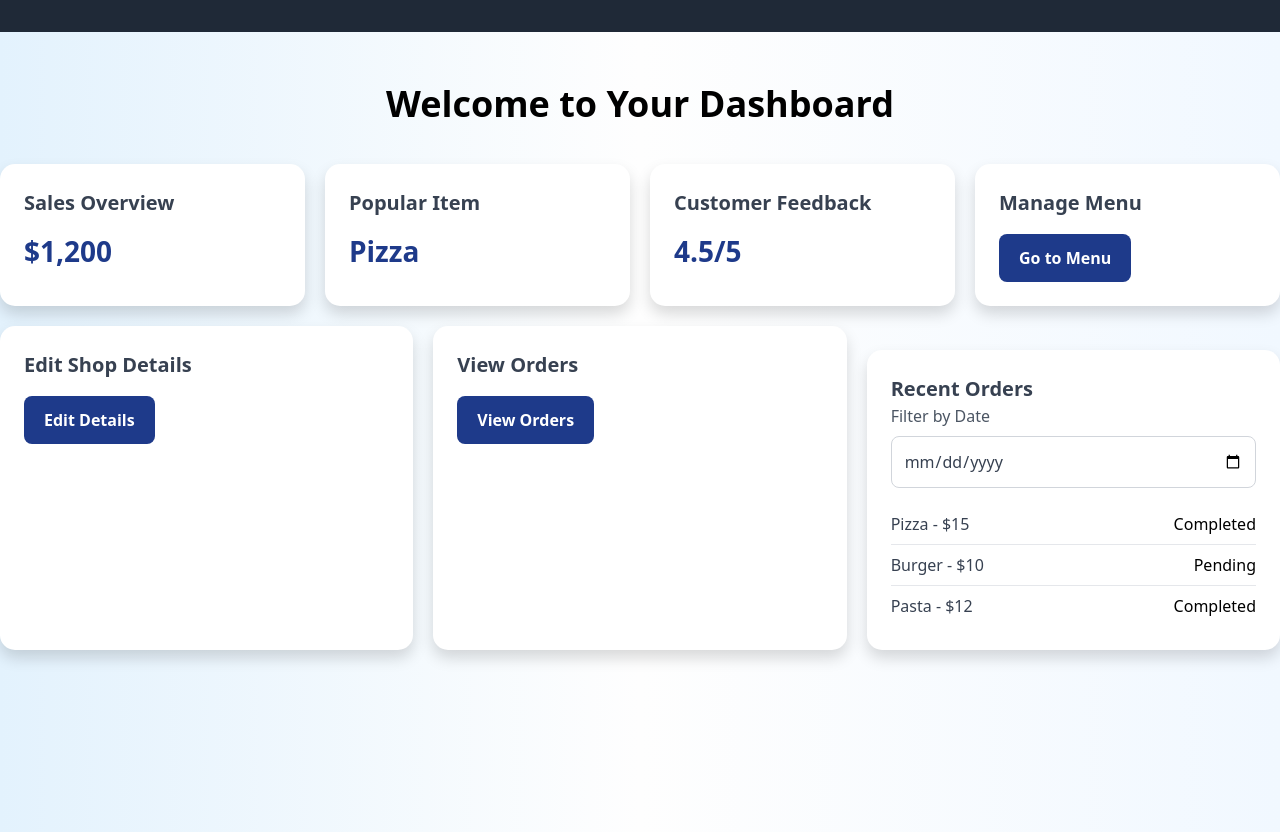
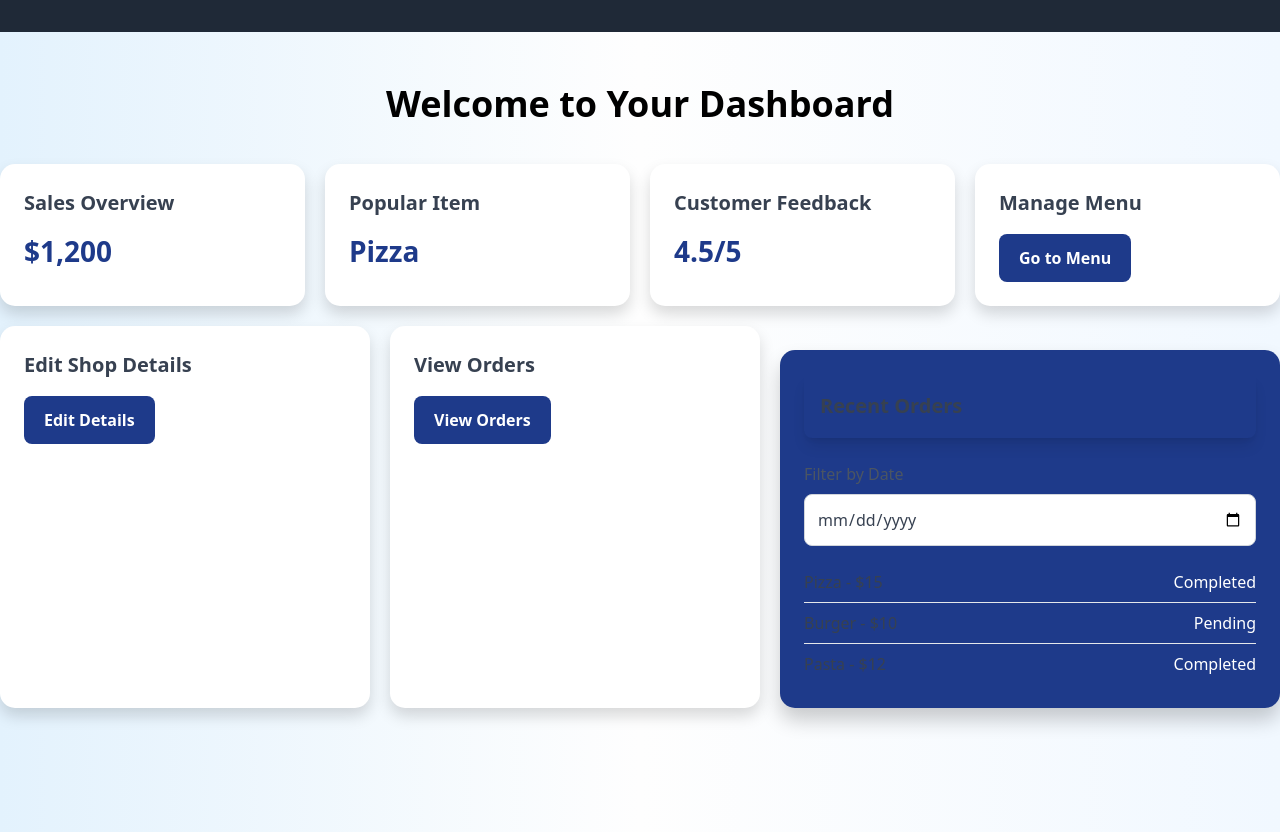
Before and after one commit to ruchspatil/VueCart, a Nuxt app: page /dashboard in a window 1280 px wide. Built offline with nearby package versions, Linux system fonts and the light colour scheme.

Commit message:
Update dashboard.vue

```diff
--- a/pages/dashboard.vue
+++ b/pages/dashboard.vue
@@ -29,10 +29,12 @@
         <button class="button">View Orders</button>
       </div>
 
-      <!-- Recent Orders Card -->
-      <div class="card mt-6">
-        <h2 class="card-title">Recent Orders</h2>
-        <div class="mb-4">
+      <!-- Enhanced Recent Orders Card -->
+      <div class="card recent-orders mt-6">
+        <h2 class="card-title text-2xl font-bold text-white bg-primary p-4 rounded-lg shadow-lg">
+          Recent Orders
+        </h2>
+        <div class="mb-4 mt-6">
           <label for="order-filter-date" class="block text-gray-600">Filter by Date</label>
           <input
             type="date"
@@ -141,28 +143,44 @@ export default {
   color: #1e3a8a;
 }
 
+/* Recent Orders Styling */
+.recent-orders {
+  background-color: #1e3a8a; /* Deep blue */
+  color: white;
+  flex: 1 1 100%;
+  padding: 24px;
+  border-radius: 15px;
+  box-shadow: 0 12px 20px rgba(0, 0, 0, 0.2);
+  transition: transform 0.3s ease, box-shadow 0.3s ease;
+}
+
+.recent-orders:hover {
+  transform: translateY(-5px);
+  box-shadow: 0 12px 30px rgba(0, 0, 0, 0.3);
+}
+
 /* Order Item Styling */
-.card ul {
+.recent-orders ul {
   list-style: none;
   padding: 0;
 }
 
-.card ul li {
+.recent-orders ul li {
   display: flex;
   justify-content: space-between;
   padding: 8px 0;
   border-bottom: 1px solid #e5e7eb;
 }
 
-.card ul li:last-child {
+.recent-orders ul li:last-child {
   border-bottom: none;
 }
 
-.card .status-completed {
+.recent-orders .status-completed {
   color: #4caf50; /* Green for completed orders */
 }
 
-.card .status-pending {
+.recent-orders .status-pending {
   color: #ff9800; /* Orange for pending orders */
 }
 
```
